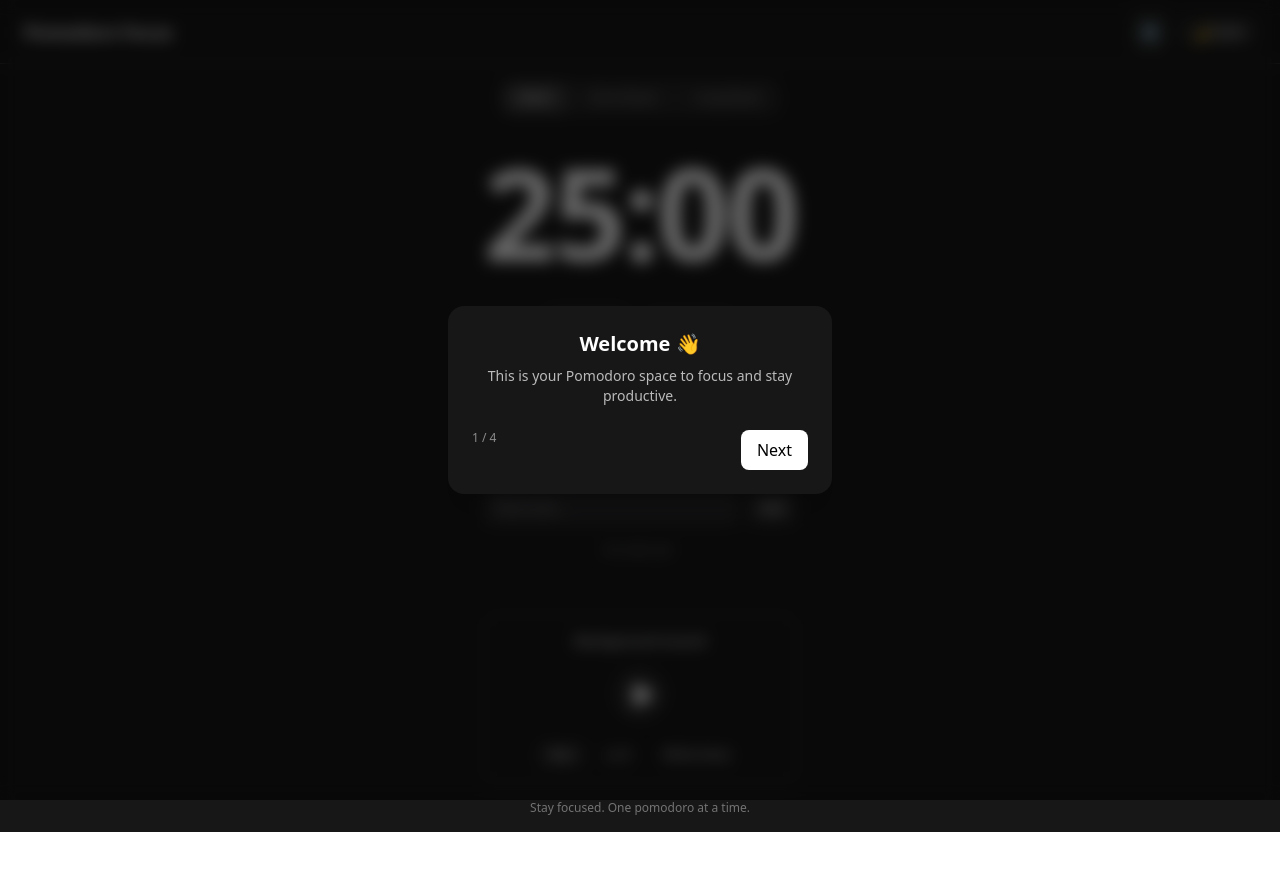
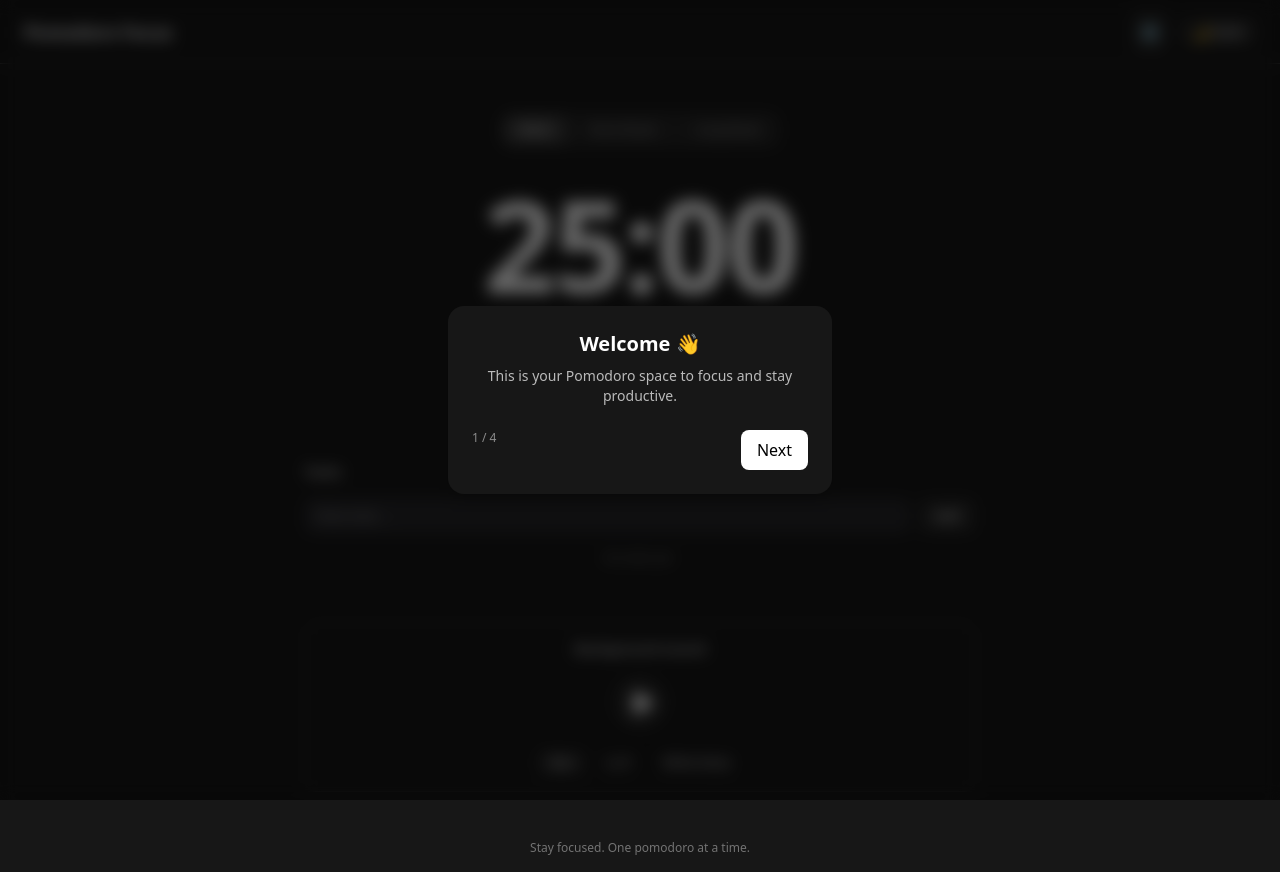
Before and after one commit to daniel-code20/pomodoro-app, a React (Vite) app: page / in a window 1280 px wide. Before the commit the page ends 832 px from the top, so only its background shows below. Built offline with nearby package versions, Linux system fonts and the light colour scheme.

Commit message:
responsive

```diff
--- a/src/App.tsx
+++ b/src/App.tsx
@@ -1,5 +1,5 @@
 import AppLayout from "./components/layout/AppLayout";
-import Timer from "./components/timer/Timer";
+import PomodoroPage from "./components/pages/PomodoroPage";
 import Onboarding from "./components/onboarding/Onboarding";
 import { useOnboarding } from "./hooks/useOnboarding";
 import "./App.css";
@@ -11,7 +11,7 @@ function App() {
     <>
       {isOpen && <Onboarding onFinish={completeOnboarding} />}
       <AppLayout>
-        <Timer />
+        <PomodoroPage />
       </AppLayout>
     </>
   );
--- a/src/components/layout/AppLayout.tsx
+++ b/src/components/layout/AppLayout.tsx
@@ -8,10 +8,10 @@ type Props = {
 
 const AppLayout = ({ children }: Props) => {
   return (
-    <div className="min-h-screen flex flex-col bg-gray-100 dark:bg-neutral-900 text-gray-900 dark:text-gray-100 animate__animated animate__fadeIn ">
+    <div className="min-h-screen flex flex-col overflow-x-hidden bg-gray-100 dark:bg-neutral-900 text-gray-900 dark:text-gray-100 animate__animated animate__fadeIn ">
       <Header />
 
-      <main className="flex-1 flex items-center justify-center px-4">
+      <main className="flex-1 px-4 py-8">
         {children}
       </main>
 
--- a/src/components/music/MusicPlayer.tsx
+++ b/src/components/music/MusicPlayer.tsx
@@ -12,7 +12,7 @@ const MusicPlayer = () => {
   } = useAudio()
 
   return (
-    <div className="mt-6 w-full max-w-sm rounded-xl border border-gray-200 dark:border-neutral-700 p-4">
+    <div className="mt-6 w-full rounded-xl border border-gray-200 dark:border-neutral-700 p-4">
       <h3 className="text-sm font-semibold mb-4 opacity-70 text-center">
         Background sound
       </h3>
--- /dev/null
+++ b/src/components/pages/PomodoroPage.tsx
@@ -0,0 +1,11 @@
+import Timer from "../timer/Timer";
+
+const PomodoroPage = () => {
+  return (
+    <div className="w-full max-w-2xl mx-auto flex flex-col items-center gap-12">
+      <Timer />
+    </div>
+  );
+};
+
+export default PomodoroPage;
--- a/src/components/settings/TimerSettingsModal.tsx
+++ b/src/components/settings/TimerSettingsModal.tsx
@@ -11,6 +11,12 @@ type Props = {
   onSave: (settings: Props["settings"]) => void
 }
 
+type LocalSettings = {
+  work: number | ""
+  shortBreak: number | ""
+  longBreak: number | ""
+}
+
 const minutes = (seconds: number) => Math.floor(seconds / 60)
 
 const TimerSettingsModal = ({
@@ -19,7 +25,7 @@ const TimerSettingsModal = ({
   settings,
   onSave,
 }: Props) => {
-  const [local, setLocal] = useState({
+  const [local, setLocal] = useState<LocalSettings>({
     work: minutes(settings.work),
     shortBreak: minutes(settings.shortBreak),
     longBreak: minutes(settings.longBreak),
@@ -27,13 +33,32 @@ const TimerSettingsModal = ({
 
   if (!isOpen) return null
 
+  // ---------- Validaciones ----------
+  const errors = {
+    work: local.work === "" || local.work < 1,
+    shortBreak: local.shortBreak === "" || local.shortBreak < 1,
+    longBreak: local.longBreak === "" || local.longBreak < 1,
+  }
+
+  const hasErrors = Object.values(errors).some(Boolean)
+
+  // ---------- Handlers ----------
   const handleSave = () => {
+    if (hasErrors) return
+
     onSave({
-      work: local.work * 60,
-      shortBreak: local.shortBreak * 60,
-      longBreak: local.longBreak * 60,
+      work: Number(local.work) * 60,
+      shortBreak: Number(local.shortBreak) * 60,
+      longBreak: Number(local.longBreak) * 60,
     })
     onClose()
+  }
+
+  const handleChange = (key: keyof LocalSettings, value: string) => {
+    setLocal((prev) => ({
+      ...prev,
+      [key]: value === "" ? "" : Number(value),
+    }))
   }
 
   return (
@@ -43,28 +68,43 @@ const TimerSettingsModal = ({
           Timer Settings
         </h2>
 
-        <div className="space-y-3">
+        <div className="space-y-4">
           {[
             { label: "Work", key: "work" },
             { label: "Short Break", key: "shortBreak" },
             { label: "Long Break", key: "longBreak" },
-          ].map((item) => (
-            <div key={item.key} className="flex justify-between items-center">
+          ].map((item) => {
+            const key = item.key as keyof LocalSettings
+            const hasError = errors[key]
+
+            return (
+              <div key={item.key} className="flex flex-col gap-1">
+                <div className="flex justify-between items-center">
                   <span className="text-sm">{item.label}</span>
                   <input
                     type="number"
                     min={1}
-                className="w-20 px-2 py-1 rounded-md border dark:border-neutral-700 bg-transparent"
-                value={local[item.key as keyof typeof local]}
+                    value={local[key]}
                     onChange={(e) =>
-                  setLocal({
-                    ...local,
-                    [item.key]: Number(e.target.value),
-                  })
+                      handleChange(key, e.target.value)
                     }
+                    className={`
+                      w-20 px-2 py-1 rounded-md bg-transparent border
+                      ${hasError
+                        ? "border-red-500 focus:outline-red-500"
+                        : "border-neutral-300 dark:border-neutral-700"}
+                    `}
                   />
                 </div>
-          ))}
+
+                {hasError && (
+                  <span className="text-xs text-red-500">
+                    Must be a value greater than 0
+                  </span>
+                )}
+              </div>
+            )
+          })}
         </div>
 
         <div className="flex justify-end gap-3 mt-6">
@@ -74,9 +114,16 @@ const TimerSettingsModal = ({
           >
             Cancel
           </button>
+
           <button
             onClick={handleSave}
-            className="px-4 py-2 rounded-lg bg-neutral-800 text-white"
+            disabled={hasErrors}
+            className={`
+              px-4 py-2 rounded-lg text-sm transition
+              ${hasErrors
+                ? "bg-neutral-400 cursor-not-allowed text-white"
+                : "bg-neutral-800 hover:bg-neutral-700 text-white"}
+            `}
           >
             Save
           </button>
--- a/src/components/tasks/TaskItem.tsx
+++ b/src/components/tasks/TaskItem.tsx
@@ -8,12 +8,12 @@ type Props = {
 
 const TaskItem = ({ task, onToggle, onDelete }: Props) => {
   return (
-    <div className="flex items-center 0 text-gray-500 font-medium  dark:text-white gap-3 p-2 rounded-lg">
+    <div className="flex items-center min-w-0 text-gray-500 font-medium  dark:text-white gap-3 p-2 rounded-lg">
       <input
         type="checkbox"
         checked={task.completed}
         onChange={onToggle}
-        className="accent-white rounded-full"
+        className="accent-neutral-700 dark:accent-neutral-700 rounded-full"
       />
 
       <span
--- a/src/components/tasks/TaskList.tsx
+++ b/src/components/tasks/TaskList.tsx
@@ -13,22 +13,22 @@ const TaskList = () => {
   }
 
   return (
-    <div className="w-full max-w-sm mt-8">
-      <h3 className="text-sm font-semibold mb-2 opacity-70">
+      <div className="w-full flex flex-col gap-4">
+      <h3 className="text-sm font-semibold opacity-70">
         Tasks
       </h3>
 
       {/* Input */}
-      <div className="flex gap-2 mb-4">
+      <div className="flex gap-2 flex-wrap sm:flex-nowrap">
         <input
           value={title}
           onChange={(e) => setTitle(e.target.value)}
           placeholder="New task..."
-          className="flex-1 px-3 py-2 text-sm rounded-lg bg-gray-200 dark:bg-zinc-800 outline-none"
+          className="flex-1 min-w-0 px-3 py-2 text-sm rounded-lg bg-gray-200 dark:bg-zinc-800 outline-none"
         />
         <button
           onClick={handleAdd}
-          className="px-3 py-2 rounded-lg bg-neutral-800 text-white hover:bg-neutral-700 dark:bg-neutral-800 dark:text-white text-sm dark:hover:bg-neutral-700 transition"
+          className="px-4 py-2 rounded-lg bg-neutral-800 text-white hover:bg-neutral-700 dark:bg-neutral-800 dark:text-white text-sm dark:hover:bg-neutral-700 transition w-full sm:w-auto"
         >
           Add
         </button>
--- a/src/components/timer/Timer.tsx
+++ b/src/components/timer/Timer.tsx
@@ -1,29 +1,20 @@
-import { useTimer } from "../../hooks/useTimer"
-import TaskList from "../tasks/TaskList"
-import MusicPlayer from "../music/MusicPlayer"
+import { useTimer } from "../../hooks/useTimer";
+import TaskList from "../tasks/TaskList";
+import MusicPlayer from "../music/MusicPlayer";
 
 const formatTime = (seconds: number) => {
-  const m = Math.floor(seconds / 60)
-  const s = seconds % 60
-  return `${m.toString().padStart(2, "0")}:${s
-    .toString()
-    .padStart(2, "0")}`
-}
+  const m = Math.floor(seconds / 60);
+  const s = seconds % 60;
+  return `${m.toString().padStart(2, "0")}:${s.toString().padStart(2, "0")}`;
+};
 
 const Timer = () => {
-  const {
-    secondsLeft,
-    isRunning,
-    mode,
-    rounds,
-    start,
-    pause,
-    reset,
-    setMode,
-  } = useTimer()
+  const { secondsLeft, isRunning, mode, rounds, start, pause, reset, setMode } =
+    useTimer();
 
   return (
-    <div className="flex flex-col items-center gap-8">
+    <>
+      <div className="w-full flex flex-col items-center gap-8">
         {/* Mode selector */}
         <div className="flex gap-2 bg-gray-200 dark:bg-neutral-800 p-1 rounded-xl">
           {[
@@ -37,7 +28,7 @@ const Timer = () => {
               className={`px-4 py-1.5 text-xs rounded-lg transition
                   ${
                     mode === item.value
-                  ? "bg-neutral-800 text-white dark:bg-neutral-700 dark:text-white"
+                      ? "bg-neutral-800 text-white dark:bg-neutral-700"
                       : "opacity-60 hover:opacity-100"
                   }`}
             >
@@ -47,7 +38,7 @@ const Timer = () => {
         </div>
 
         {/* Time */}
-      <span className="text-7xl md:text-9xl text-neutral-800 dark:text-white font-bold tracking-tight">
+        <span className="text-7xl sm:text-8xl md:text-9xl font-bold text-neutral-800 dark:text-white tracking-tight whitespace-nowrap">
           {formatTime(secondsLeft)}
         </span>
 
@@ -78,14 +69,20 @@ const Timer = () => {
         </div>
 
         {/* Rounds */}
-      <div className="text-xs opacity-60">
-        Rounds completed: {rounds}
+        <div className="text-xs opacity-60">Rounds completed: {rounds}</div>
+
+        {/* Tasks */}
+        <div className="w-full">
+          <TaskList />
         </div>
 
-      <TaskList />
+        {/* Music */}
+        <div className="w-full">
           <MusicPlayer />
         </div>
-  )
-}
+      </div>
+    </>
+  );
+};
 
-export default Timer
+export default Timer;
```
Lines whose indentation alone changed are shown as unchanged.
